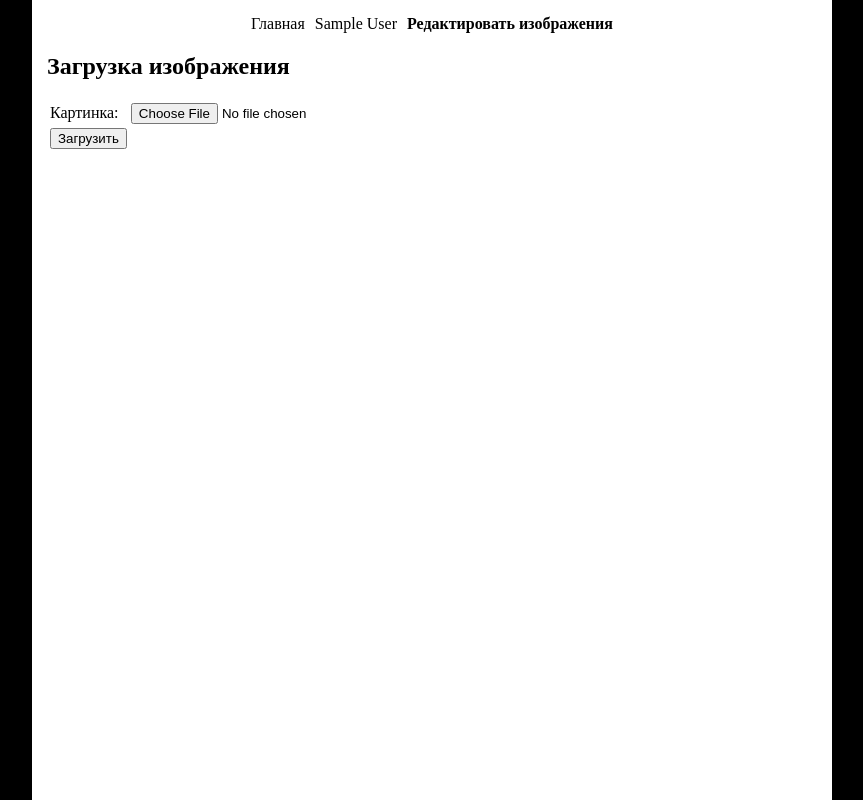
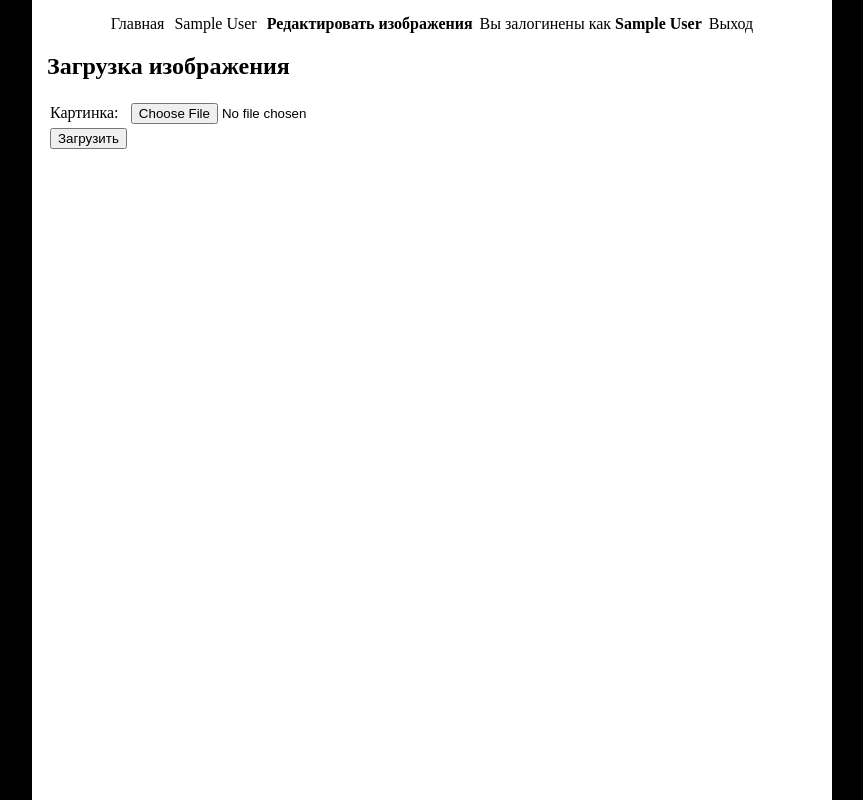
Before and after one commit to ElenaBadasen/multilang_blog, a Rails app: page /images/new in a window 1280 px wide. Shown: the whole page, without its empty margins (208-1071 px from the left). Run offline with Rails 7, Linux system fonts and the light colour scheme; the visitor is signed in with stand-in values (Sample User, id 1); style sheets or scripts are compiled from the project's sources; some libraries are stand-ins or nearby versions.

Commit message:
small fixes

```diff
--- a/app/controllers/sessions_controller.rb
+++ b/app/controllers/sessions_controller.rb
@@ -18,6 +18,6 @@ class SessionsController < ApplicationController
 
   def destroy
     log_out
-    redirect_to root_url
+    redirect_to users_path
   end
 end
--- a/app/views/layouts/categories.html.erb
+++ b/app/views/layouts/categories.html.erb
@@ -45,6 +45,10 @@
       <% end %>
   <% end %>
   <div class="link_div"><%= link_to "Редактировать изображения", images_path, class:"menu_link" %></div>
+  <% if current_user.present? %>
+    <div class="link_div">Вы залогинены как <b><%= current_user.name %></b></div>
+    <div class="link_div"><%= link_to "Выход", logout_path, method: :delete, class:"menu_link" %></div>
+  <% end %>
 </div>
 
 <% if @header_category.present? %>
--- a/app/views/layouts/images.html.erb
+++ b/app/views/layouts/images.html.erb
@@ -19,6 +19,10 @@
         </div>
     <% end %>
     <div class="link_div"><%= link_to "Редактировать изображения", images_path, class:"menu_link", id:"images_link" %></div>
+    <% if current_user.present? %>
+        <div class="link_div">Вы залогинены как <b><%= current_user.name %></b></div>
+        <div class="link_div"><%= link_to "Выход", logout_path, method: :delete, class:"menu_link" %></div>
+    <% end %>
   </div>
   <%= yield %>
   <div class="up_images"><a class="up_link">Наверх</a></div>
--- a/app/views/layouts/posts.html.erb
+++ b/app/views/layouts/posts.html.erb
@@ -46,6 +46,10 @@
       <% end %>
   <% end %>
   <div class="link_div"><%= link_to "Редактировать изображения", images_path, class:"menu_link" %></div>
+  <% if current_user.present? %>
+      <div class="link_div">Вы залогинены как <b><%= current_user.name %></b></div>
+      <div class="link_div"><%= link_to "Выход", logout_path, method: :delete, class:"menu_link" %></div>
+  <% end %>
 </div>
 
 <% if @category.present? %>
```
Also changed, not shown: Gemfile.
